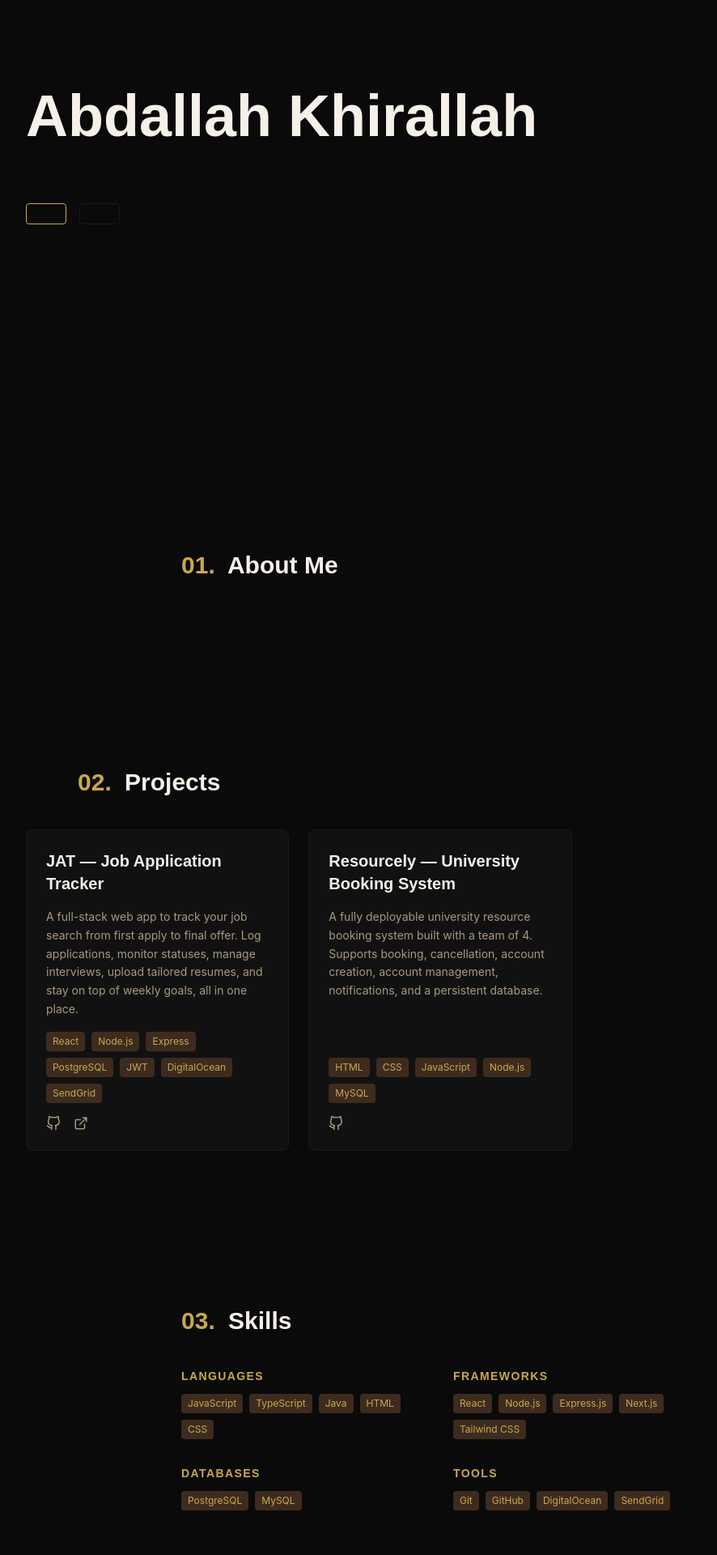
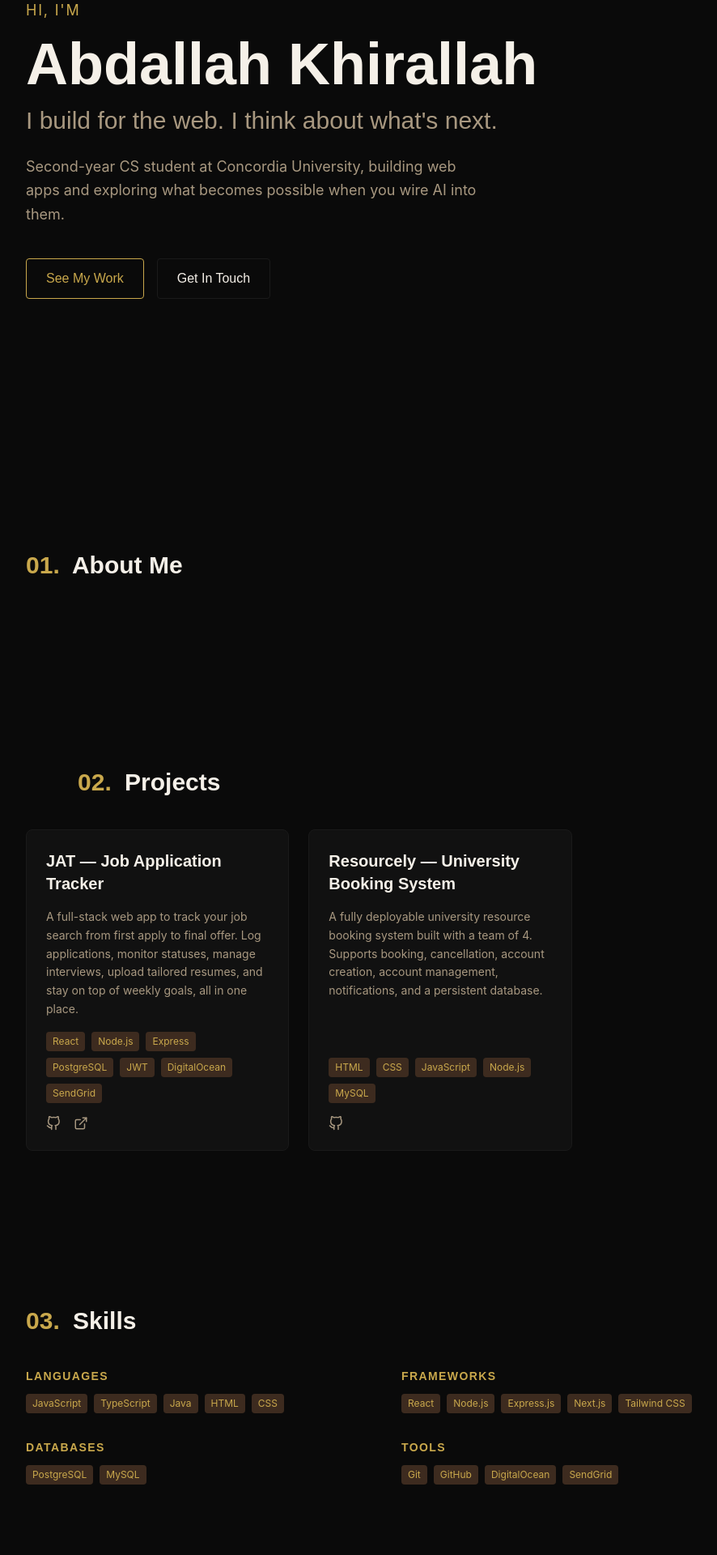
Before and after one commit to AbdallahKhirallah/portfolio, a React (Vite) app: page / in a window 1280 px wide. Shown: the part 280-2200 px from the top of the page at 81% size, without its empty margins (96-982 px from the left). Built offline with nearby package versions, Linux system fonts and the light colour scheme.

Commit message:
Add bio text & Headings adjustments

```diff
--- a/src/sections/About.jsx
+++ b/src/sections/About.jsx
@@ -2,11 +2,12 @@ import SectionHeading from '../components/SectionHeading'
 
 export default function About() {
   return (
-    <section id="about" className="py-24 px-6 md:px-16 lg:px-32 max-w-4xl mx-auto">
-      <SectionHeading number="01" title="About Me" />
-      <div className="space-y-4 font-body text-muted text-lg leading-relaxed">
-        {/* TODO: paragraphs about me */}
-
+    <section id="about" className="py-24 px-6 md:px-16 lg:px-32">
+      <div className="max-w-4xl">
+        <SectionHeading number="01" title="About Me" />
+        <div className="space-y-4 font-body text-muted text-lg leading-relaxed">
+          {/* TODO: paragraphs about me */}
+        </div>
       </div>
     </section>
   )
--- a/src/sections/Contact.jsx
+++ b/src/sections/Contact.jsx
@@ -11,14 +11,15 @@ const links = {
 
 export default function Contact() {
   return (
-    <section id="contact" className="py-24 px-6 md:px-16 lg:px-32 max-w-2xl mx-auto text-center">
+    <section id="contact" className="py-24 px-6 md:px-16 lg:px-32">
+      <div className="max-w-2xl mx-auto text-center">
         <SectionHeading number="04" title="Get In Touch" />
         <p className="font-body text-muted text-lg leading-relaxed mb-10">
           Currently seeking a Winter 2027 internship. Whether you have an opportunity or just want to connect, my inbox is always open.
         </p>
         <a
           href={`mailto:${email}`}
-        className="inline-block border border-gold text-gold font-display font-medium px-8 py-4 rounded hover:bg-gold hover:text-base transition-colors duration-200"
+          className="inline-block border border-gold text-gold font-display font-medium px-8 py-4 rounded hover:bg-gold hover:text-primary transition-colors duration-200"
         >
           Say Hello
         </a>
@@ -28,7 +29,7 @@ export default function Contact() {
           <a href={links.linkedin} className="hover:text-gold transition-colors"><FiLinkedin size={23} /></a>
           <a href={`mailto:${email}`} className="hover:text-gold transition-colors"><FiMail size={23} /></a>
         </div>
-
+      </div>
     </section>
   )
 }
--- a/src/sections/Hero.jsx
+++ b/src/sections/Hero.jsx
@@ -1,30 +1,29 @@
 export default function Hero() {
   return (
     <section id="hero" className="min-h-screen flex flex-col justify-center px-6 md:px-16 lg:px-32">
-      <p className="text-gold font-body text-sm tracking-widest uppercase mb-4">
-        {/* TODO: greeting line */}
+      <p className="text-gold font-body text-lg tracking-widest uppercase mb-4">
+        Hi, I'm
       </p>
 
       <h1 className="font-display text-5xl md:text-7xl font-bold text-primary leading-tight">
         Abdallah Khirallah
       </h1>
 
-      <h2 className="font-display text-4xl md:text-6xl font-bold text-muted mt-2">
-        {/* TODO: tagline */}
+      <h2 className="font-display text-2xl md:text-3xl font-medium text-muted mt-4">
+        I build for the web. I think about what's next.
       </h2>
 
       <p className="font-body text-muted text-lg mt-6 max-w-xl leading-relaxed">
-        {/* TODO: a short bio */}
+        Second-year CS student at Concordia University, building web apps and exploring what becomes possible when you wire AI into them.
       </p>
 
       <div className="mt-10 flex gap-4">
-        <a href="#projects" className="border border-gold text-gold font-display font-medium px-6 py-3 rounded hover:bg-gold hover:text-base transition-colors duration-200">
-          {/*TODO: CTA  */}
+        <a href="#projects" className="border border-gold text-gold font-display font-medium px-6 py-3 rounded hover:bg-gold hover:text-primary transition-colors duration-200">
+          See My Work
         </a>
         <a href="#contact" className="border border-border text-primary font-display font-medium px-6 py-3 rounded hover:border-muted transition-colors duration-200">
-          {/* TODO: CTA  */}
+          Get In Touch
         </a>
-
       </div>
 
     </section>
--- a/src/sections/Skills.jsx
+++ b/src/sections/Skills.jsx
@@ -4,7 +4,8 @@ import skills from '../data/skills'
 
 export default function Skills() {
   return (
-    <section id="skills" className="py-24 px-6 md:px-16 lg:px-32 max-w-4xl mx-auto">
+    <section id="skills" className="py-24 px-6 md:px-16 lg:px-32">
+      <div className="max-w-4xl">
         <SectionHeading number="03" title="Skills" />
         <div className="grid sm:grid-cols-2 gap-8">
 
@@ -20,6 +21,7 @@ export default function Skills() {
           ))}
 
         </div>
+      </div>
     </section>
   )
 }
```
Lines whose indentation alone changed are shown as unchanged.
